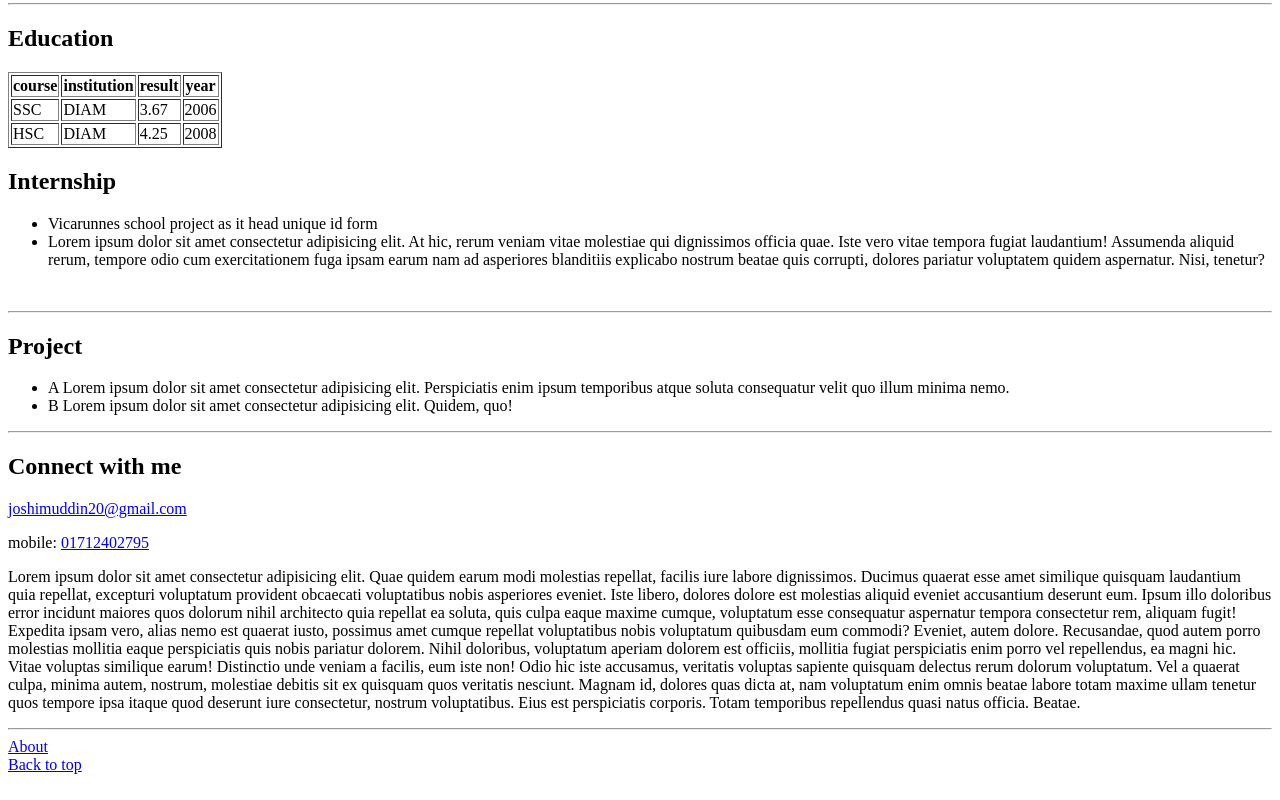
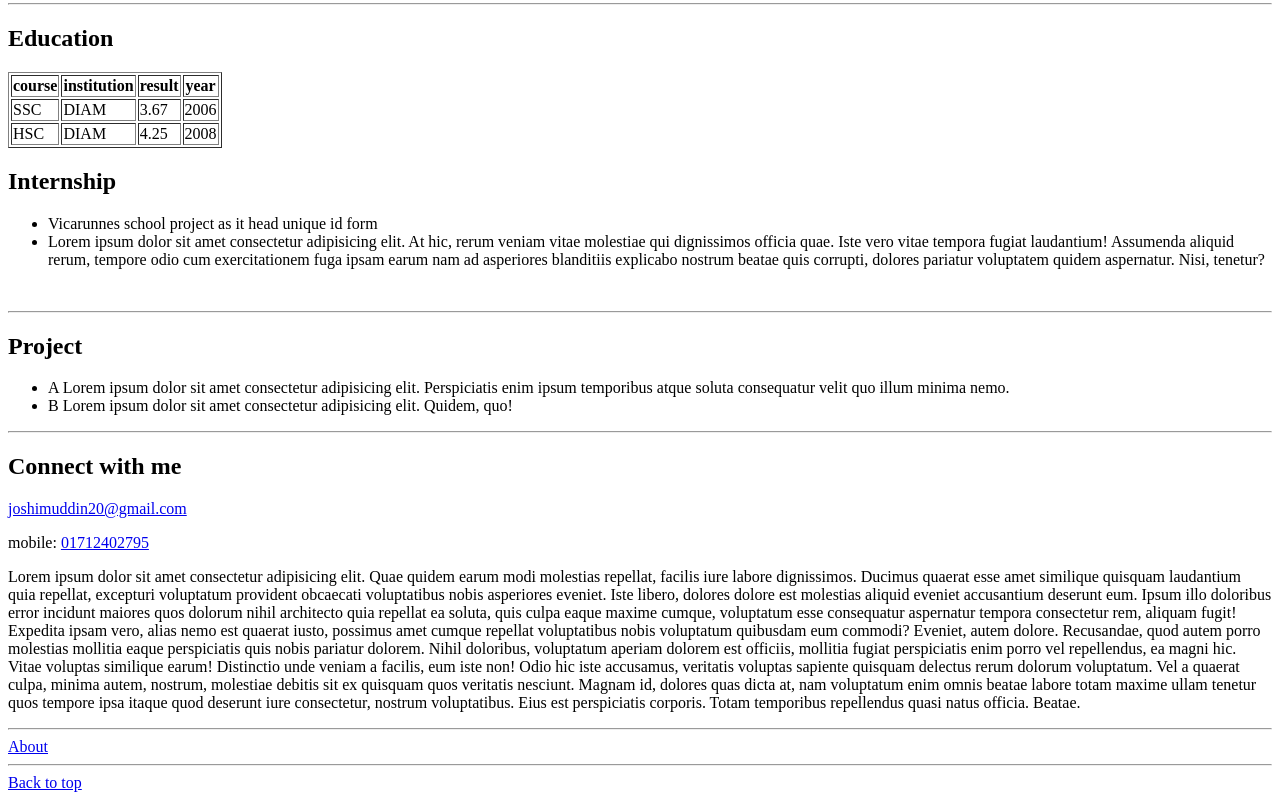
Before and after one commit to joshim24bd/joshim24bd, a plain HTML site: page index.html in a window 1280 px wide. Shown: the part 333-1133 px from the top of the page. Drawn offline with Linux system fonts and the light colour scheme.

Commit message:
Update index.html

```diff
--- a/index.html
+++ b/index.html
@@ -128,7 +128,8 @@ Vicarunnes school project as it head unique id form
 
     <hr>
  <a href="about.html"> About </a>
-    <br>
+    <br/>
+    <hr>
 <a href="#">Back to top</a>
 </footer>
 
```
